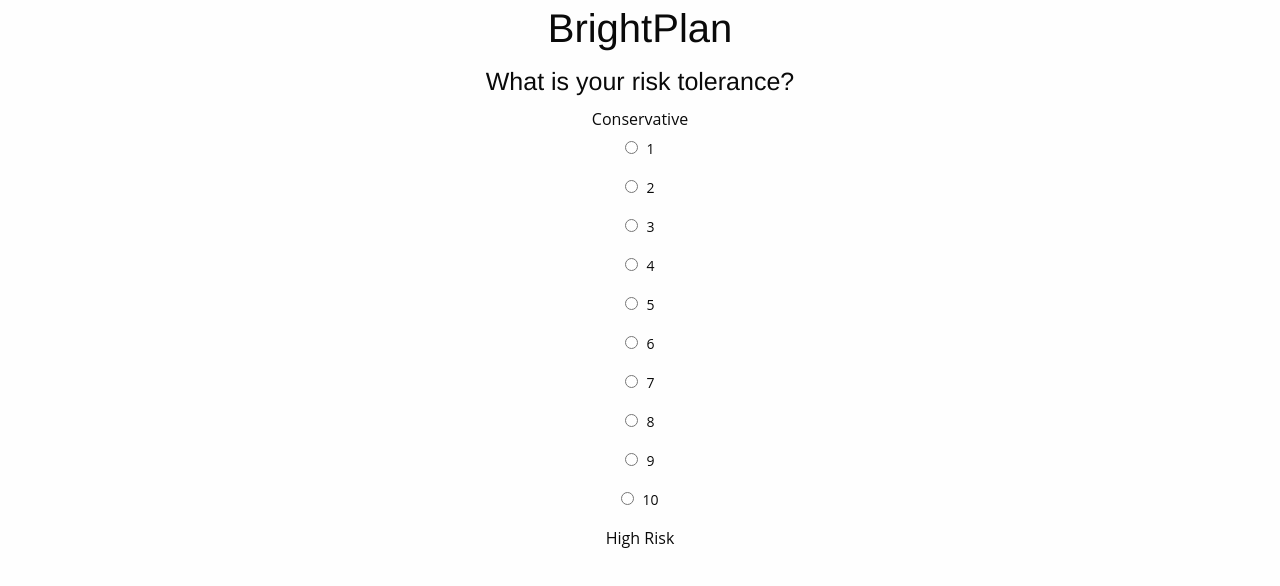
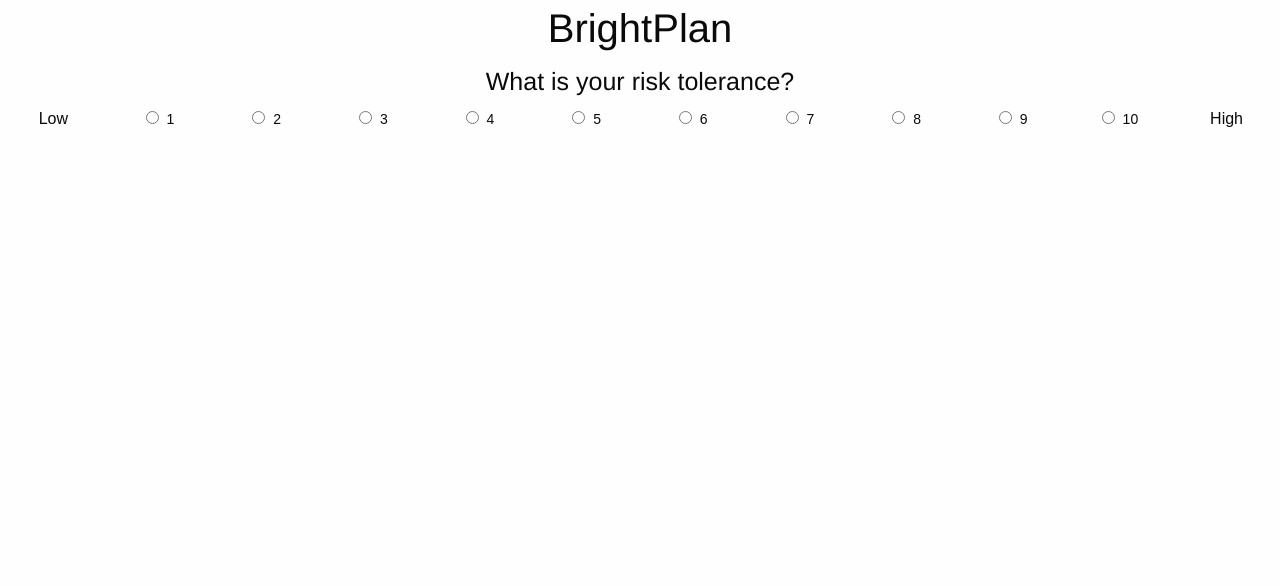
Before and after one commit to nezchaudhary/finance-ui, a React (Create React App) app: page / in a window 1280 px wide. Shown: the top 586 px of the page. Built offline with nearby package versions, Linux system fonts and the light colour scheme.

Commit message:
Add basic styling for Risk-level and headers

```diff
--- a/src/components/App.css
+++ b/src/components/App.css
@@ -1,10 +1,10 @@
-body {
+.center {
   text-align: center;
-  font-family: "Open Sans", sans-serif;
 }
 
 
-.App-logo {
+
+/* .App-logo {
   animation: App-logo-spin infinite 20s linear;
   height: 80px;
 }
@@ -27,4 +27,4 @@
 @keyframes App-logo-spin {
   from { transform: rotate(0deg); }
   to { transform: rotate(360deg); }
-}
+} */
--- a/src/components/App.js
+++ b/src/components/App.js
@@ -10,10 +10,12 @@
   render() {
     return (
       <div>
-        <h2>BrightPlan</h2>
+        <h2 className="company-name center">BrightPlan</h2>
         <RiskLevels />
-        <IdealPortfolio />
-        <CustomPortfolio />
+        <div className="grid-x">
+          <IdealPortfolio />
+          <CustomPortfolio />
+        </div>
         <ComparePortfolios />
       </div>
     );
@@ -21,3 +23,7 @@
 }
 
 export default App;
+
+// small - 10 small - offset - 1 medium - 6 medium - offset - 3 large - 4 large - offset - 4 cell
+
+// small - 12 medium - 8 medium - offset - 2 large - 6 large - offset - 3
--- a/src/components/risk-levels/level-detail.js
+++ b/src/components/risk-levels/level-detail.js
@@ -11,16 +11,18 @@
 
   render() {
     return (
-      <label className="level">
+      <span className="small-1 medium-1 large-1 cell center">
+        <label htmlFor={`risk-level-${this.props.level}`}>
           <input
             type="radio"
             value={this.props.level}
-          name="tolerance-level"
+            name={`risk-level-${this.props.level}`}
             onChange={this.updateSelectedLevel.bind(this)}
             checked={this.props.level === this.props.selectedLevel}
           />
           {this.props.level}
         </label>
+      </span>
     );
   }
 };
--- a/src/components/risk-levels/levels.js
+++ b/src/components/risk-levels/levels.js
@@ -12,11 +12,13 @@
 
   render() {
     return (
-      <div>
-        <h4>What is your risk tolerance?</h4>
-        <span>Conservative</span>
-        {this.renderLevels()}
-        <span>High Risk</span>
+      <div className="risk-levels-main">
+        <h4 className="risk-levels-title center">What is your risk tolerance?</h4>
+        <div className="grid-x">
+          <span className="small-1 medium-1 large-1 cell center">Low</span>
+          {this.renderLevels()}
+          <span className="small-1 medium-1 large-1 cell center">High</span>
+        </div>
       </div>
     )
   }
@@ -24,3 +26,5 @@
 
 const mapStateToProps = (state) => ( { levels: state.levels } );
 export default connect(mapStateToProps)(Levels);
+
+// "small-10 small-offset-1 medium-6 medium-offset-3 large-4 large-offest-4 cell
--- a/src/components/risk-levels/risk-levels.css
+++ b/src/components/risk-levels/risk-levels.css
@@ -1,3 +1,3 @@
-.level {
-  margin: 5px;
+.center {
+  text-align: center;
 }
```
Lines whose indentation alone changed are shown as unchanged.
